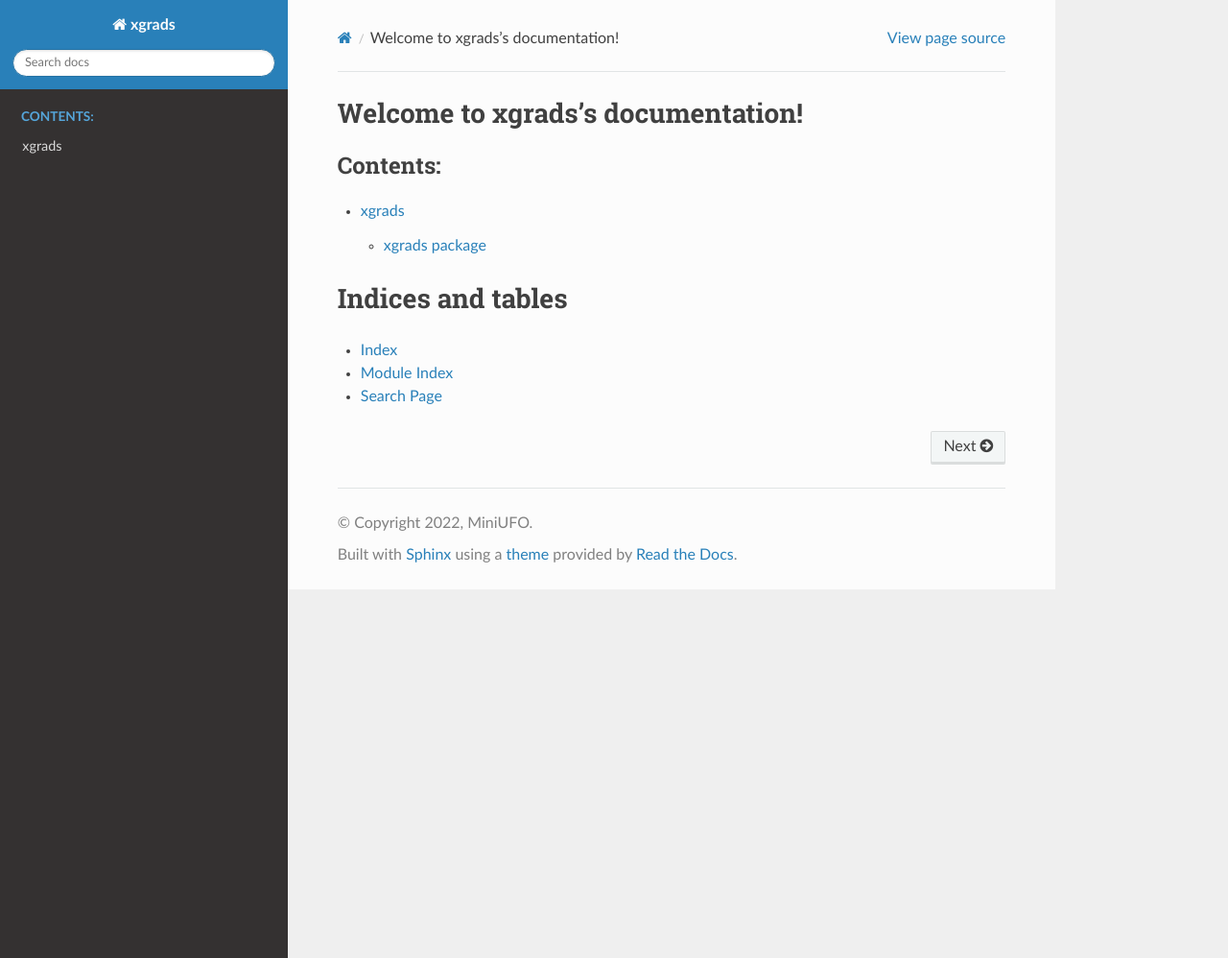
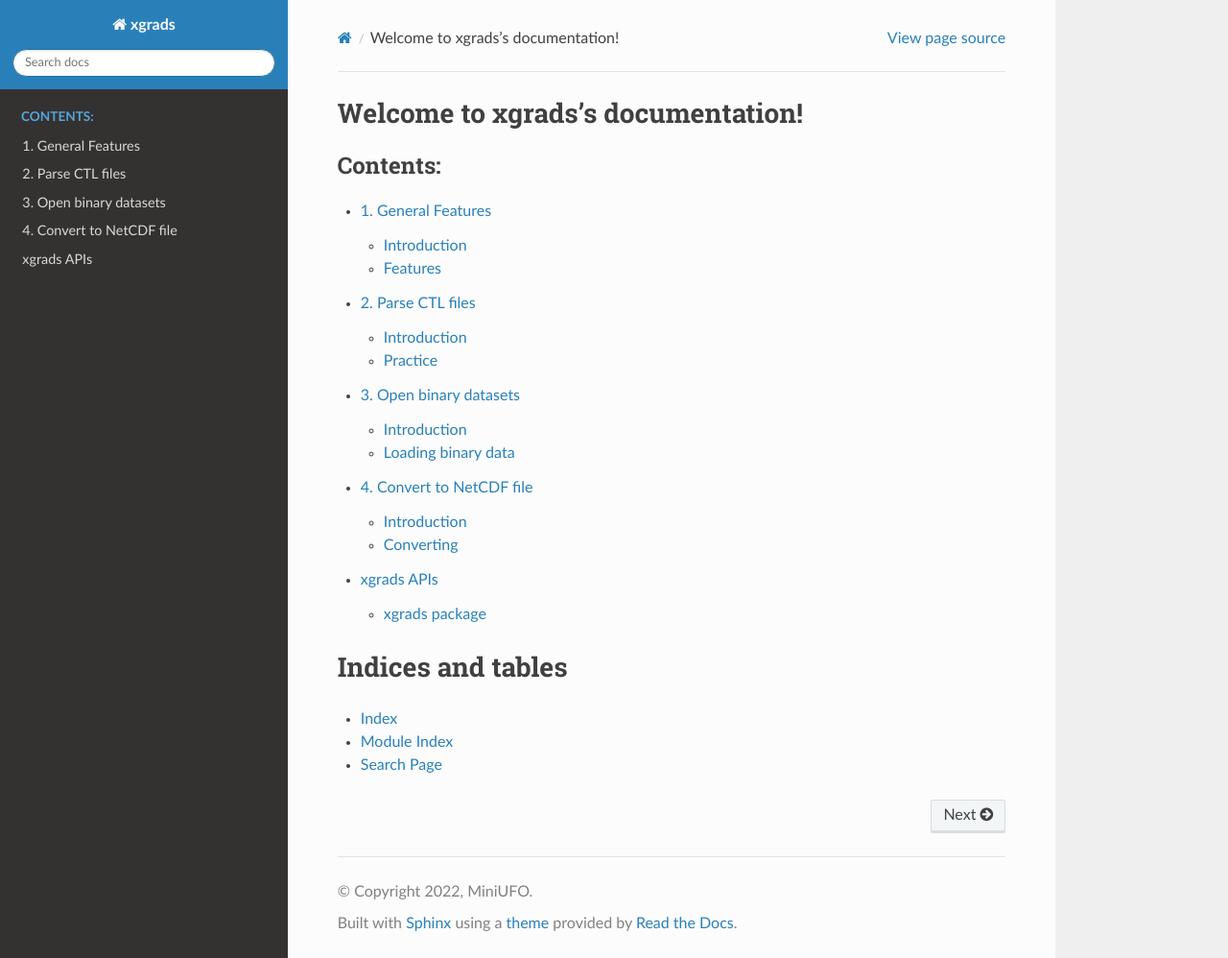
Before and after one commit to miniufo/xgrads, a Sphinx documentation site: the page built from docs/source/index.rst, in a window 1280 px wide and 998 px high. Shown: the whole window at 96% size. Built offline with Sphinx 7.4.7 and the Read the Docs theme 2.0.0, drawn with Linux system fonts in a browser that asks for light colours; some of the changed lines change nothing that is shown.

Commit message:
update docs

````diff
--- /dev/null
+++ b/docs/source/1.introduction.md
@@ -0,0 +1,26 @@
+## 1. General Features
+
+
+------------------
+### Introduction
+
+The Grid Analysis and Display System ([GrADS](http://cola.gmu.edu/grads/) or its open-source version [OpenGrADS](http://www.opengrads.org/)) is a widely used software for easy access, manipulation, and visualization of earth science data.  Its targeted users are mainly meteorological scientists (but not limited).  It uses a [descriptor (or control) file with a suffix `.ctl`](http://cola.gmu.edu/grads/gadoc/descriptorfile.html) to  describe a raw binary 4D dataset.  The `ctl` file is similar to the header information of a [NetCDF](https://www.unidata.ucar.edu/software/netcdf/docs/file_structure_and_performance.html) file, containing all the information about dimensions, attributes, and variables except for the variable data.
+
+This python package [xgrads](https://github.com/miniufo/xgrads) is designed for parse and read the `.ctl` file commonly used by [GrADS](http://cola.gmu.edu/grads/).  Right now it can parse various kinds of `.ctl` files.  However, only the commonly used raw binary 4D datasets can be read using [dask](https://dask.org/) and return as a [`xarray.Dataset`](http://xarray.pydata.org/en/stable/)  Other types of binary data, like `dtype` is `station`, may be supported in the future.
+
+![3D plot](https://raw.githubusercontent.com/miniufo/xgrads/master/pics/3D.png)
+
+------------------
+### Features
+#### Fast and efficient
+[GrADS](http://cola.gmu.edu/grads/) is written using C program language so that it is fast and efficient.  In batch mode, [GrADS](http://cola.gmu.edu/grads/) can generate tens of plots in one second.  This is really amazing when compared to its counterparts like [Matlab](https://www.mathworks.com/products/matlab.html) and [Python-matplotlib](https://matplotlib.org/).
+
+This [xgrads](https://github.com/miniufo/xgrads) package also utilized the functionalities of [xarray](http://xarray.pydata.org/en/stable/), basically the underlying [numpy](https://numpy.org/) and [matplotlib](https://matplotlib.org/), to support fast and efficient data access and plotting.  When data loading and ploting only need **2 lines of codes**, you have been in the games!
+
+#### Automatic map plotting
+[GrADS](http://cola.gmu.edu/grads/) is good at dealing with geographic data defined on a latitude/longtiude grid.  Its `xdef` and `ydef` keywords in `.ctl` file commonly refer to longitude and latitude.  As a result, the map will be plotted automatically when some horizontal data are displayed.  One have to explicitly turn off the map drawing using the command `set mapdraw off`.  So if your data are defined on Cartesian coordinates, it still show you the map under the plot.  This is handy compared to other softwares when dealing with lat/lon data.  For example, when you use [Matlab](https://www.mathworks.com/products/matlab.html) or [Python-matplotlib](https://matplotlib.org/) to plot the lat/lon data, you need a lot of extra scripts to add a map (see [m_map](https://www.eoas.ubc.ca/~rich/map.html) and [cartopy](https://scitools.org.uk/cartopy/docs/latest/)).  However, automatic map plotting is sometimes annoying when you deal with non-lat/lon (e.g., Cartesian coordinates) data.
+
+This is still not easy with [xgrads](https://github.com/miniufo/xgrads) as it is only an I/O package now.  Plots with map requires the extra package [cartopy](https://scitools.org.uk/cartopy/docs/latest/).
+
+#### Zonal periodicity
+This is amazing feature when your data cover the whole latitude bands.  If you want to display from 0 to 400E, [GrADS](http://cola.gmu.edu/grads/) will automatically reuse the data from 0 to 40E as 360E to 400E so that the whole plot is seamless from 0 to 400E.  Similarly, you can set the longitude range within -360E to 0, or even unbounded.  [GrADS](http://cola.gmu.edu/grads/) will automatically adjust the range for display.  However, this is really some kind of disaster when you use [cartopy](https://scitools.org.uk/cartopy/docs/latest/) for map plotting, especially labelling in units of E or W (maybe I'm not so good at this).  But [cartopy](https://scitools.org.uk/cartopy/docs/latest/) is still evolving.
--- /dev/null
+++ b/docs/source/2.parse_ctl.md
@@ -0,0 +1,315 @@
+## 2. Parse CTL files
+
+------------------
+### Introduction
+One of the very fundamental purposes of [xgrads](https://github.com/miniufo/xgrads) is to properly parse a given CTL file.  Now [xgrads](https://github.com/miniufo/xgrads) supports most commonly-used CTL files except those with `dtype` (data type) being `station`, `GRIB`, or `NetCDF`.  These types of datasets, especially `GRIB` and `NetCDF` are all supported in [xarray](https://docs.xarray.dev/en/stable/), so we don't need extra efforts to support these kinds of datasets.  `station`-type of data is not very commonly-used now because interpolation can be easily done by [xarray](https://docs.xarray.dev/en/stable/)
+
+
+------------------
+### Practice
+#### Standard CTL file
+For a standard CTL file `ElenaIsenTest.ctl` like:
+```text
+dset ^ElenaIsenTest.dat
+undef -9.99E8
+title ERAInterim
+xdef 1 linear 231.0 0.5
+ydef 91 linear -9.0 0.5
+zdef 34 linear 265.0 5.0
+tdef 32 linear 00:00z28Aug1985 6hr
+vars 7
+utm        34    99 tangential velocity (m s^-1)
+vrm        34    99 radial velocity (m s^-1)
+aam        34    99 traditional absolute angular momentum (m^2 s^-1)
+pvm        34    99 vertical component of potential voticity (m^2 K kg^-1 s^-1)
+sgm        34    99 pseudo density (kg m^-2 K^-1)
+mgm        34    99 Montgomery potential [m**2 s**-2] (profile)
+prm        34    99 Pressure [Pa] (profile)
+endvars
+```
+
+the parsing of the CTL file is as simple as:
+```python
+from xgrads import CtlDescriptor
+
+ctl = CtlDescriptor(file='ElenaIsenTest.ctl')
+print(ctl)
+```
+
+and the output is:
+```python
+>>> print(ctl)
+   dsetPath: ./ElenaIsenTest.dat
+   descPath: ./ElenaIsenTest.ctl
+   indxPath:
+   stnmPath:
+      title: ERAInterim
+      undef: -999000000.0
+       zrev: False
+       yrev: False
+      dtype:
+   template: False
+  periodicX: True
+ cal365Days: False
+ sequential: False
+  byteOrder: little
+       xdef: [231.]
+       ydef: [-9.  -8.5 -8.  -7.5 -7.  -6.5 -6.  -5.5 -5.  -4.5 -4.  -3.5 -3.  -2.5
+ -2.  -1.5 -1.  -0.5  0.   0.5  1.   1.5  2.   2.5  3.   3.5  4.   4.5
+  5.   5.5  6.   6.5  7.   7.5  8.   8.5  9.   9.5 10.  10.5 11.  11.5
+ 12.  12.5 13.  13.5 14.  14.5 15.  15.5 16.  16.5 17.  17.5 18.  18.5
+ 19.  19.5 20.  20.5 21.  21.5 22.  22.5 23.  23.5 24.  24.5 25.  25.5
+ 26.  26.5 27.  27.5 28.  28.5 29.  29.5 30.  30.5 31.  31.5 32.  32.5
+ 33.  33.5 34.  34.5 35.  35.5 36. ]
+       zdef: [265. 270. 275. 280. 285. 290. 295. 300. 305. 310. 315. 320. 325. 330.
+ 335. 340. 345. 350. 355. 360. 365. 370. 375. 380. 385. 390. 395. 400.
+ 405. 410. 415. 420. 425. 430.]
+       tdef: ['1985-08-28T00:00:00' '1985-08-28T06:00:00' '1985-08-28T12:00:00'
+ '1985-08-28T18:00:00' '1985-08-29T00:00:00' '1985-08-29T06:00:00'
+ '1985-08-29T12:00:00' '1985-08-29T18:00:00' '1985-08-30T00:00:00'
+ '1985-08-30T06:00:00' '1985-08-30T12:00:00' '1985-08-30T18:00:00'
+ '1985-08-31T00:00:00' '1985-08-31T06:00:00' '1985-08-31T12:00:00'
+ '1985-08-31T18:00:00' '1985-09-01T00:00:00' '1985-09-01T06:00:00'
+ '1985-09-01T12:00:00' '1985-09-01T18:00:00' '1985-09-02T00:00:00'
+ '1985-09-02T06:00:00' '1985-09-02T12:00:00' '1985-09-02T18:00:00'
+ '1985-09-03T00:00:00' '1985-09-03T06:00:00' '1985-09-03T12:00:00'
+ '1985-09-03T18:00:00' '1985-09-04T00:00:00' '1985-09-04T06:00:00'
+ '1985-09-04T12:00:00' '1985-09-04T18:00:00']
+       pdef:
+       vdef: [CtlVar: utm      in shape (t=32, z=34, y=91, x=1)
+ CtlVar: vrm      in shape (t=32, z=34, y=91, x=1)
+ CtlVar: aam      in shape (t=32, z=34, y=91, x=1)
+ CtlVar: pvm      in shape (t=32, z=34, y=91, x=1)
+ CtlVar: sgm      in shape (t=32, z=34, y=91, x=1)
+ CtlVar: mgm      in shape (t=32, z=34, y=91, x=1)
+ CtlVar: prm      in shape (t=32, z=34, y=91, x=1)]
+```
+
+
+#### CTL file with non-ASCII characters
+For a CTL file `intensity16070412.ctl` containing Chinese or other non-ASCII characters:
+```text
+dset ^intensity16070412.dat
+undef -9999.0
+title 2016年07月04日12时ecmf模式数据
+xdef    1 linear 75.0 0.25
+ydef    1 linear -10.0 0.25
+zdef    1 levels 1000.0
+tdef   21 linear 12:00z04Jul2016 6hr
+vars    2
+prsNEPARTAK   0    99 time series of NEPARTAK's minimum central pressure
+wndNEPARTAK   0    99 time series of NEPARTAK's maximum sustained wind speed
+endvars
+```
+
+the parsing of the CTL file should add a kwarg `encoding=UTF-8` as:
+```python
+from xgrads import CtlDescriptor
+
+ctl = CtlDescriptor(file='ElenaIsenTest.ctl', encoding='UTF-8')
+print(ctl)
+```
+
+and the output is:
+```python
+>>> print(ctl)
+   dsetPath: ./intensity16070412.dat
+   descPath: ./intensity16070412.ctl
+   indxPath:
+   stnmPath:
+      title: 2016年07月04日12时ecmf模式数据
+      undef: -9999.0
+       zrev: False
+       yrev: False
+      dtype:
+   template: False
+  periodicX: True
+ cal365Days: False
+ sequential: False
+  byteOrder: little
+       xdef: [75.]
+       ydef: [-10.]
+       zdef: [1000.]
+       tdef: ['2016-07-04T12:00:00' '2016-07-04T18:00:00' '2016-07-05T00:00:00'
+ '2016-07-05T06:00:00' '2016-07-05T12:00:00' '2016-07-05T18:00:00'
+ '2016-07-06T00:00:00' '2016-07-06T06:00:00' '2016-07-06T12:00:00'
+ '2016-07-06T18:00:00' '2016-07-07T00:00:00' '2016-07-07T06:00:00'
+ '2016-07-07T12:00:00' '2016-07-07T18:00:00' '2016-07-08T00:00:00'
+ '2016-07-08T06:00:00' '2016-07-08T12:00:00' '2016-07-08T18:00:00'
+ '2016-07-09T00:00:00' '2016-07-09T06:00:00' '2016-07-09T12:00:00']
+       pdef:
+       vdef: [CtlVar: prsNEPARTAK in shape (t=21, z=1, y=1, x=1)
+ CtlVar: wndNEPARTAK in shape (t=21, z=1, y=1, x=1)
+ CtlVar: ULFI1_250 in shape (t=21, z=1, y=1, x=1)
+ CtlVar: ULFI1_200 in shape (t=21, z=1, y=1, x=1)
+ CtlVar: ULFI1_150 in shape (t=21, z=1, y=1, x=1)
+ CtlVar: ULFI2_250 in shape (t=21, z=1, y=1, x=1)
+ CtlVar: ULFI2_200 in shape (t=21, z=1, y=1, x=1)
+ CtlVar: ULFI2_150 in shape (t=21, z=1, y=1, x=1)]
+```
+
+Otherwise, an error will be thrown as:
+```python
+UnicodeDecodeError: 'gbk' codec can't decode byte 0xb4 in position 54: illegal multibyte sequence
+```
+
+#### CTL with template
+For a single CTL file `test8.ctl` containing `template` for describing multiple binary data files:
+```text
+dset ^test8_%y4%m2%d2%h2.dat
+options template yrev big_endian
+undef -9.99e33
+xdef 53 LINEAR 200  2.5
+ydef 25 LINEAR  15  2.5
+zdef  1 LEVELS 1000
+tdef  4 LINEAR 01JAN2013 6hr
+vars 1
+air 0 99 air temperature
+endvars
+```
+
+[xgrads](https://github.com/miniufo/xgrads) will automatically recognize multiple data files that satisfying the pattern of the `dset` and output as:
+```python
+>>> print(ctl)
+   dsetPath: ['./test8_2013010100.dat'
+ './test8_2013010106.dat'
+ './test8_2013010112.dat'
+ './test8_2013010118.dat']
+   descPath: ./test8.ctl
+   indxPath:
+   stnmPath:
+      title:
+      undef: -9.99e+33
+       zrev: False
+       yrev: True
+      dtype:
+   template: True
+  periodicX: True
+ cal365Days: False
+ sequential: False
+  byteOrder: big
+       xdef: [200.  202.5 205.  207.5 210.  212.5 215.  217.5 220.  222.5 225.  227.5
+ 230.  232.5 235.  237.5 240.  242.5 245.  247.5 250.  252.5 255.  257.5
+ 260.  262.5 265.  267.5 270.  272.5 275.  277.5 280.  282.5 285.  287.5
+ 290.  292.5 295.  297.5 300.  302.5 305.  307.5 310.  312.5 315.  317.5
+ 320.  322.5 325.  327.5 330. ]
+       ydef: [75.  72.5 70.  67.5 65.  62.5 60.  57.5 55.  52.5 50.  47.5 45.  42.5
+ 40.  37.5 35.  32.5 30.  27.5 25.  22.5 20.  17.5 15. ]
+       zdef: [1000.]
+       tdef: ['2013-01-01T00:00:00' '2013-01-01T06:00:00' '2013-01-01T12:00:00'
+ '2013-01-01T18:00:00']
+       pdef:
+       vdef: [CtlVar: air      in shape (t=4, z=1, y=25, x=53)]
+```
+
+#### CTL with PDEF
+For a CTL file `test10.ctl` containing `pdef` for describing e.g., [Lambert Conformal Conic](https://en.wikipedia.org/wiki/Lambert_conformal_conic_projection) projection dataset (usually output by numerical model like [WRF](https://www.mmm.ucar.edu/weather-research-and-forecasting-model)):
+```text
+dset ^test10.dat
+title CUACE_emi_index data
+undef -9999.
+pdef 360 320 lcc 35.00 103.50 180.50 160.50 30.00 60.00 103.50 15000. 15000.
+xdef 1220 linear 62.33 .0676
+ydef 682 linear 11.18 .0676
+zdef 1 levels 1
+tdef 1 linear JAN2019 1mo
+vars 1
+emi_index 0 99 pm u2/m3
+endvars
+
+```
+
+[xgrads](https://github.com/miniufo/xgrads) will automatically recognize two sets of grid: one is native projected grid defining the data and the other is lat/lon grid that used for plotting.  The output of `ctl` and `ctl.pdef` is:
+```python
+>>> print(ctl)
+   dsetPath: ./test10.dat
+   descPath: ./test10.ctl
+   indxPath:
+   stnmPath:
+      title: CUACE_emi_index
+      undef: -9999.0
+       zrev: False
+       yrev: False
+      dtype:
+   template: False
+  periodicX: True
+ cal365Days: False
+ sequential: False
+  byteOrder: little
+       xdef: [ 62.33    62.3976  62.4652 ... 144.5992 144.6668 144.7344]
+       ydef: [11.18   11.2476 11.3152 11.3828 11.4504 11.518  11.5856 11.6532 11.7208
+ 11.7884 11.856  11.9236 11.9912 12.0588 12.1264 12.194  12.2616 12.3292
+ 12.3968 12.4644 12.532  12.5996 12.6672 12.7348 12.8024 12.87   12.9376
+ ......
+ 56.81   56.8776 56.9452 57.0128 57.0804 57.148  57.2156]
+       zdef: [1.]
+       tdef: ['2019-01-01T00:00:00']
+       pdef: lcc
+       vdef: [CtlVar: emi_index in shape (t=1, z=1, y=320, x=360)]
+
+
+>>> print(ctl.pdef)
+isize: 360
+jsize: 320
+proj: lcc
+latref: 35.0
+lonref: 103.5
+iref: 180.5
+jref: 160.5
+Struelat: 30.0
+Ntruelat: 60.0
+slon: 103.5
+dx: 15000.0
+dy: 15000.0
+```
+
+Note that we can use function `get_data_projection()` in `utils.py` to get a `cartopy.crs` for plotting the data.  Detailed information can be found in [this notebook](https://github.com/miniufo/xgrads/blob/master/notebooks/Plot%20preprojected%20data%20defined%20in%20PDEF.ipynb).
+
+
+#### CTL content as a string
+Finally, if one write CTL file content as a `str` in python code, one can also parse it using the kwarg `content=CTL_content` as:
+```python
+CTL_content = \
+    "dset ^binary.dat\n" \
+    "* this is a comment line\n" \
+    "title 10-deg resolution model\n" \
+    "undef -9.99e8\n" \
+    "xdef 36 linear   0 10\n" \
+    "ydef 19 linear -90 10\n" \
+    "zdef  1 linear   0  1\n" \
+    "tdef  1 linear 00z01Jan2000 1dy\n" \
+    "vars  1\n" \
+    "test  1 99 test variable\n" \
+    "endvars\n"
+
+ctl = CtlDescriptor(content=CTL_content)
+print(ctl)
+```
+
+with the output as:
+```python
+>>> print(ctl)
+   dsetPath: ^binary.dat
+   descPath: None
+   indxPath:
+   stnmPath:
+      title: 10-deg
+      undef: -999000000.0
+       zrev: False
+       yrev: False
+      dtype:
+   template: False
+  periodicX: True
+ cal365Days: False
+ sequential: False
+  byteOrder: little
+       xdef: [  0.  10.  20.  30.  40.  50.  60.  70.  80.  90. 100. 110. 120. 130.
+ 140. 150. 160. 170. 180. 190. 200. 210. 220. 230. 240. 250. 260. 270.
+ 280. 290. 300. 310. 320. 330. 340. 350.]
+       ydef: [-90. -80. -70. -60. -50. -40. -30. -20. -10.   0.  10.  20.  30.  40.
+  50.  60.  70.  80.  90.]
+       zdef: [0.]
+       tdef: ['2000-01-01T00:00:00']
+       pdef:
+       vdef: [CtlVar: test     in shape (t=1, z=1, y=19, x=36)]
+```
--- /dev/null
+++ b/docs/source/3.open_dataset.md
@@ -0,0 +1,55 @@
+## 3. Open binary datasets
+
+---
+### Introduction
+The most important part of [xgrads](https://github.com/miniufo/xgrads) is to load the binary data (**NOT** all of them but the portion that is needed right now) into memory as [xarray](https://docs.xarray.dev/en/stable/).  This is built on correctly parsing the CTL files.
+
+---
+### Loading binary data
+#### Single CTL file
+The loading of CTL dataset does not require an explicit parsing of CTL file.  So the reading is pretty simple:
+```python
+from xgrads import open_CtlDataset
+
+dset = open_CtlDataset('test10.ctl')
+print(dset)
+```
+
+The output is in the view of [xarray](https://docs.xarray.dev/en/stable/):
+```python
+>>> print(dset)
+<xarray.Dataset>
+Dimensions:    (time: 1, x: 360, y: 320)
+Coordinates:
+  * time       (time) datetime64[ns] 2019-01-01
+  * y          (y) float64 0.0 1.5e+04 3e+04 ... 4.755e+06 4.77e+06 4.785e+06
+  * x          (x) float64 0.0 1.5e+04 3e+04 ... 5.355e+06 5.37e+06 5.385e+06
+Data variables:
+    emi_index  (time, y, x) float32 dask.array<chunksize=(1, 320, 360), meta=np.ndarray>
+Attributes:
+    comment:  pm u2/m3
+    storage:  99
+    title:    CUACE_emi_index
+    undef:    -9999.0
+    pdef:     lcc
+```
+
+Note that the parsing of CTL file is implicitly done within `open_CtlDataset()`.  So if one wants both the `dset` and `ctl`, adding a kwarg `returnctl=True` will be OK:
+```python
+from xgrads import open_CtlDataset
+
+dset, ctl = open_CtlDataset('test10.ctl', returnctl=True)
+
+print(dset)
+print(ctl)
+```
+
+#### Multiple CTL files
+If there are multiple CTL files describing similar spatial datasets of different time steps, one can also load them into a single dataset using `open_mfdataset()`.  This is similar to [xarray](https://docs.xarray.dev/en/stable/)'s `open_mfdataset()`.  Usually, this should be done with the [`template`](http://cola.gmu.edu/grads/gadoc/templates.html) functionality of CTL.  But simutaneously open multiple CTL datasets is also easy because of the combining of the multiple dataset is easy by making use of [xarray](https://docs.xarray.dev/en/stable/)'s `concat()` API.
+```python
+from xgrads import open_mfdataset
+
+dset = open_mfdataset('./test8_*.ctl', parallel=True)
+
+print(ctl)
+```
--- /dev/null
+++ b/docs/source/4.convert_netcdf.md
@@ -0,0 +1,14 @@
+## 4. Convert to NetCDF file
+
+---
+### Introduction
+There is always a need to convert [GrADS](http://cola.gmu.edu/grads/) dataset into [NetCDF](https://www.unidata.ucar.edu/software/netcdf/) format, because [NetCDF](https://www.unidata.ucar.edu/software/netcdf/) is self-describing.  This is equivalent to combining both the CTL file and binary data file into a single (`.nc`) one.
+
+---
+### Converting
+Since the loading of CTL dataset is simple, and also that we could make use of [xarray](https://docs.xarray.dev/en/stable/)'s `to_netcdf()` function, the whole converting process is simple:
+```python
+from xgrads import open_CtlDataset
+
+open_CtlDataset('input.ctl').to_netcdf('output.nc')
+```
--- a/docs/source/index.rst
+++ b/docs/source/index.rst
@@ -10,6 +10,11 @@ Welcome to xgrads's documentation!
    :maxdepth: 2
    :caption: Contents:
 
+   1.introduction.md
+   2.parse_ctl.md
+   3.open_dataset.md
+   4.convert_netcdf.md
+
    ../modules
 
 Indices and tables
--- a/docs/source/modules.rst
+++ b/docs/source/modules.rst
@@ -1,5 +1,5 @@
-xgrads
-======
+xgrads APIs
+============
 
 .. toctree::
    :maxdepth: 4
````
Also changed, not shown: docs/source/conf.py (line endings or trailing spaces).
